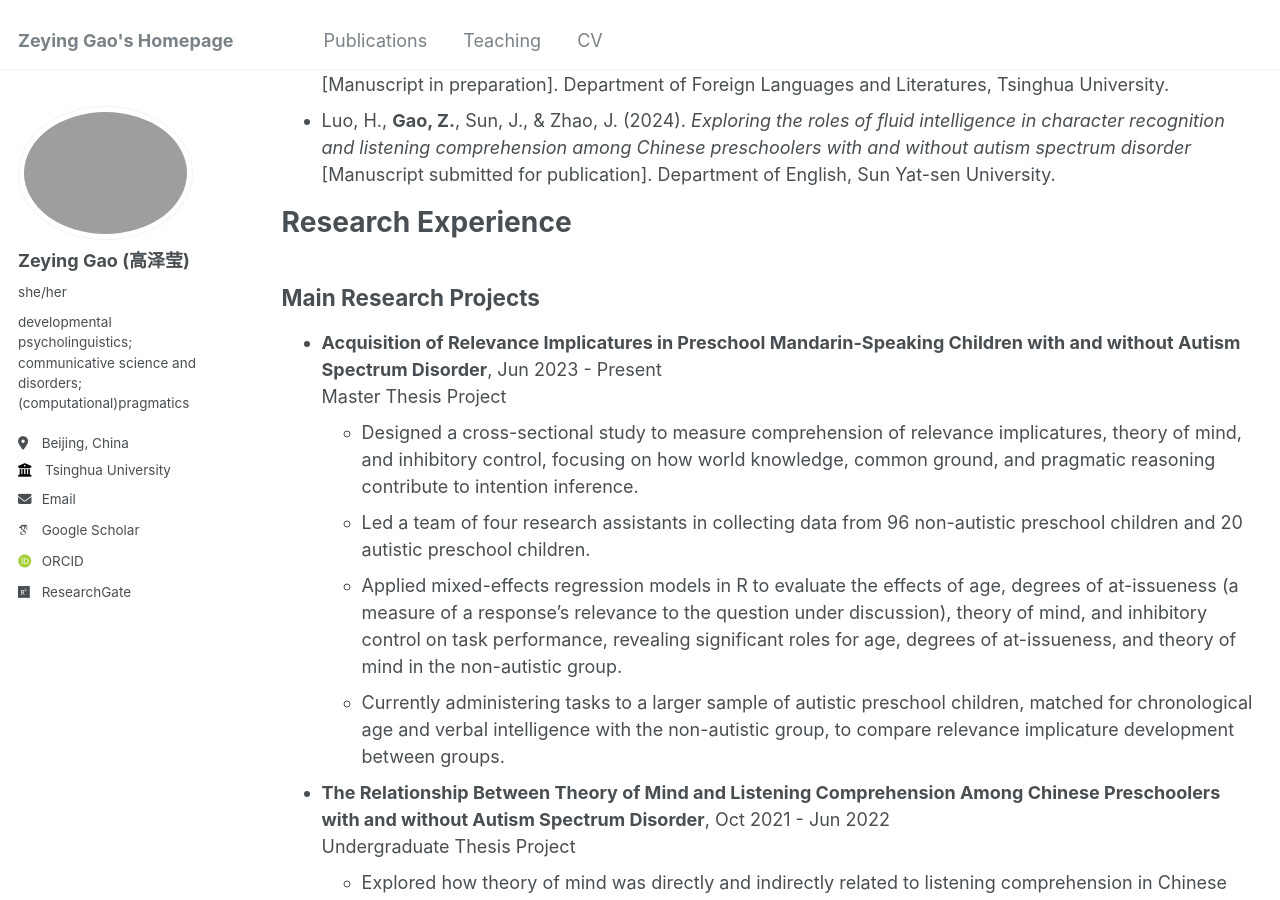
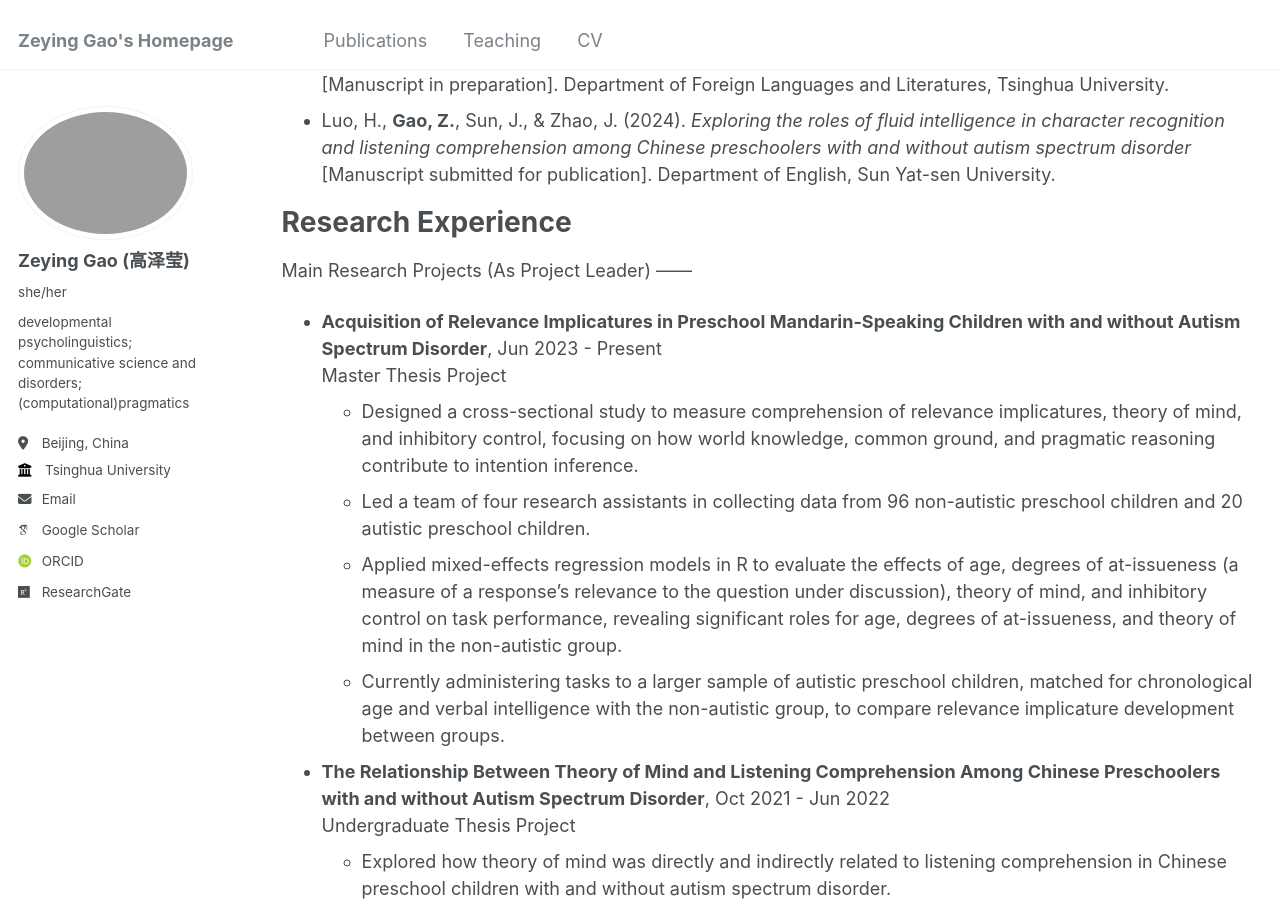
Before and after one commit to ZeyingGAO/zeyinggao.github.io, a Jekyll site: the page built from _pages/cv.md, in a window 1280 px wide and 900 px high, scrolled down 1518 px. Built offline with Jekyll 4.4.1, drawn with Linux system fonts in a browser that asks for light colours; some web fonts are replaced.

Commit message:
Update cv.md

```diff
--- a/_pages/cv.md
+++ b/_pages/cv.md
@@ -47,8 +47,7 @@ Working Papers
 
 Research Experience
 ======
-
-Main Research Projects
+Main Research Projects (As Project Leader)
 ------
 * **Acquisition of Relevance Implicatures in Preschool Mandarin-Speaking Children with and without Autism Spectrum Disorder**, Jun 2023 - Present
 Master Thesis Project
```
